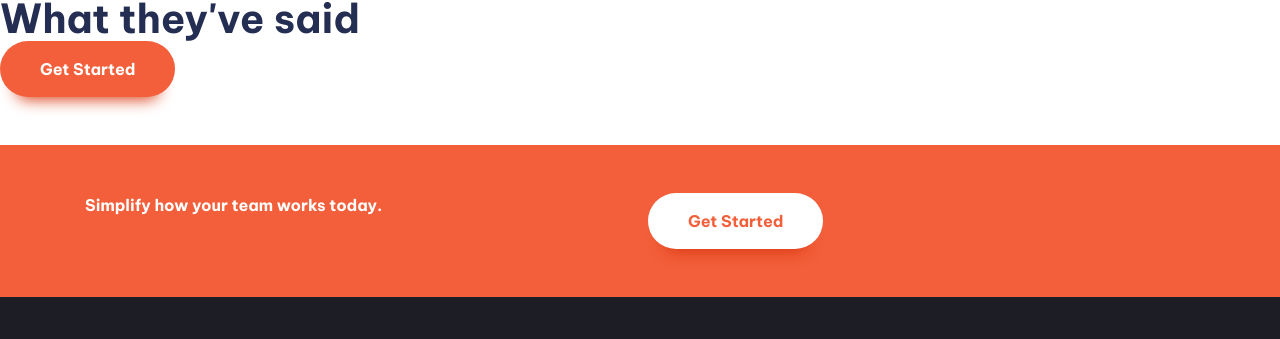
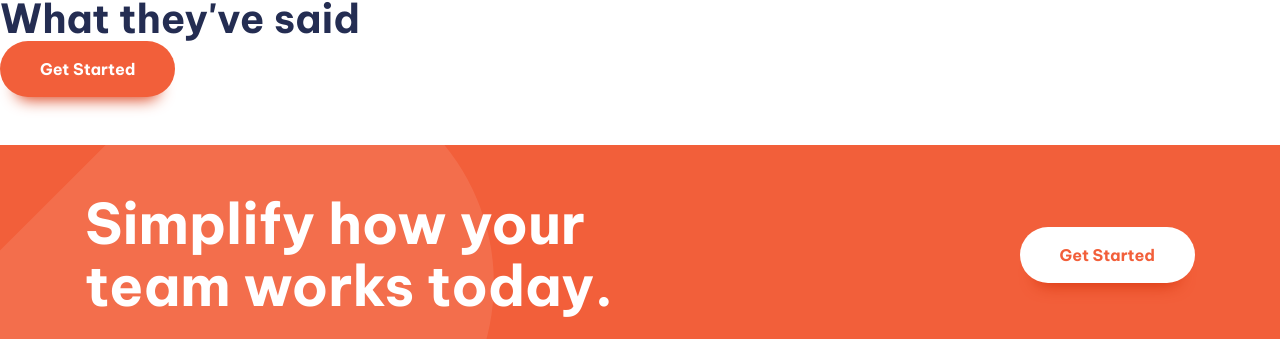
Before and after one commit to ejkej87/orange_box, a website built with Vite: page index.html in a window 1280 px wide. Shown: the part 1570-1909 px from the top of the page. Built offline with nearby package versions, Linux system fonts and the light colour scheme.

Commit message:
styles cta section

```diff
--- a/index.html
+++ b/index.html
@@ -113,12 +113,12 @@
 
     <section class="cta bg-accent-400 text-neutral-100 padding-block-700">
       <div class="container">
-        <div class="even-columns">
+        <div class="even-columns vertical-align-center">
           <div>
-            <p class="fs-seconday-heading fw-bold">Simplify how your team
+            <p class="fs-primary-heading fw-bold">Simplify how your team
               works today.</p>
           </div>
-          <div>
+          <div class="justify-self-end-md">
             <button class="button" data-type="inverted">Get Started</button>
           </div>
         </div>
--- a/style.css
+++ b/style.css
@@ -238,8 +238,6 @@ button:hover,
     font-weight: var(--fw-bold);
   }
 
-
-
   .primary-navigation[data-visible] {
     display: block;
   }
@@ -265,6 +263,31 @@ button:hover,
   position: fixed;
 }
 
+/* cta */
+.cta {
+  position: relative;
+  isolation: isolate;
+  text-align: center;
+}
+
+@media (min-width: 50em) {
+  .cta {
+    text-align: left;
+  }
+}
+
+.cta::before {
+  content: '';
+  position: absolute;
+  inset: 0;
+  background-image: url('images/bg-tablet-pattern.svg'),
+    url('images/bg-tablet-pattern.svg');
+  z-index: -1;
+  background-repeat: no-repeat;
+  background-position: -20rem -5rem, 80rem -42em;
+  opacity: 0.1;
+}
+
 
 /* Utility classes */
 
@@ -274,10 +297,6 @@ button:hover,
 
   width: min(var(--max-width), 100% - (var(--padding) * 2));
   margin-inline: auto;
-}
-
-:where(.flow :not(:first-child)) {
-  margin-top: var(--flow-spacer, 3em);
 }
 
 .even-columns {
@@ -290,6 +309,25 @@ button:hover,
     grid-auto-flow: column;
     grid-auto-columns: 1fr;
   }
+
+}
+
+.justify-self-end {
+  justify-self: end;
+}
+
+.vertical-align-center {
+  align-items: center
+}
+
+@media (min-width: 50em) {
+  .justify-self-end-md {
+    justify-self: end;
+  }
+}
+
+:where(.flow :not(:first-child)) {
+  margin-top: var(--flow-spacer, 3em);
 }
 
 .visually-hidden {
```
